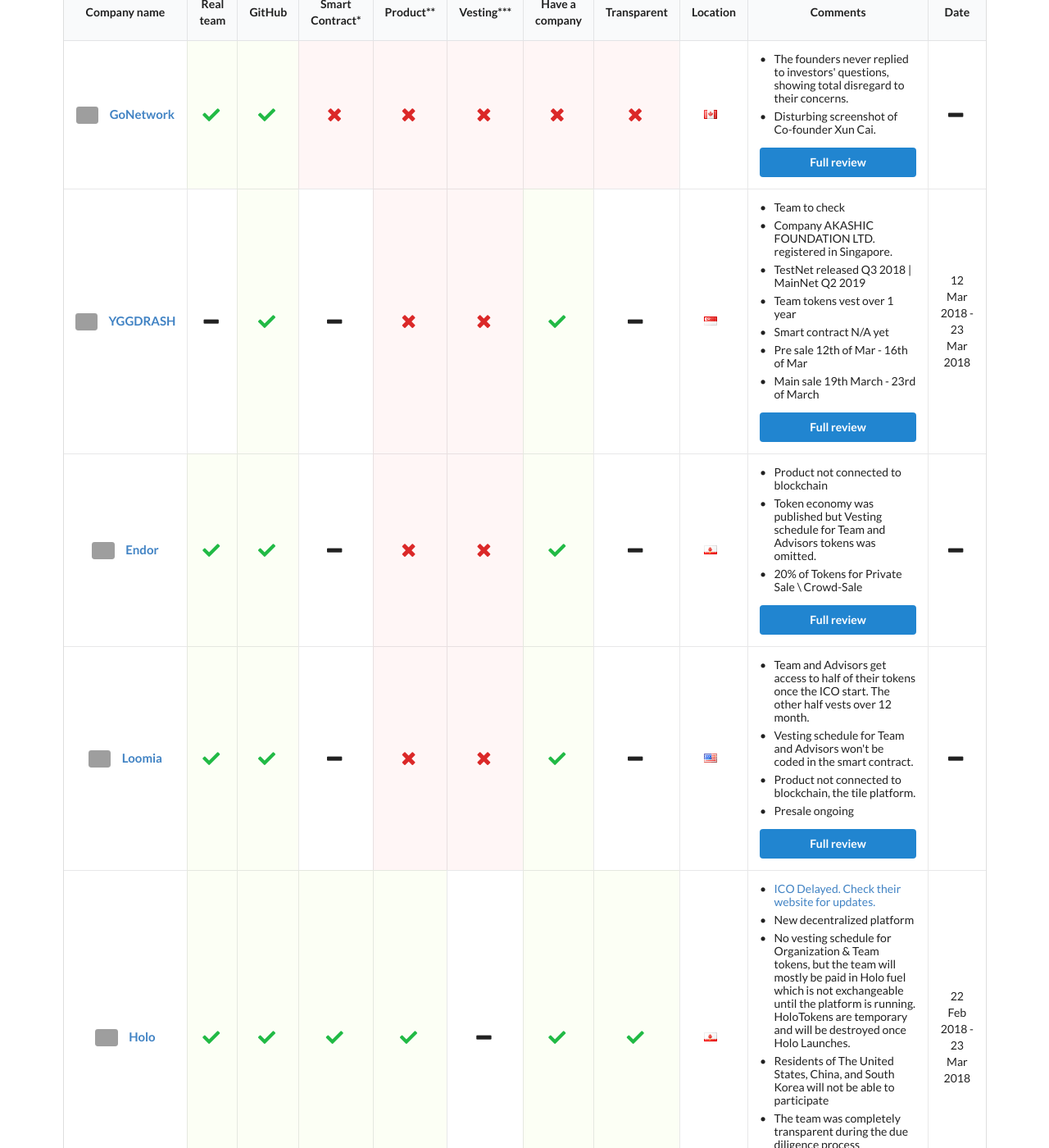
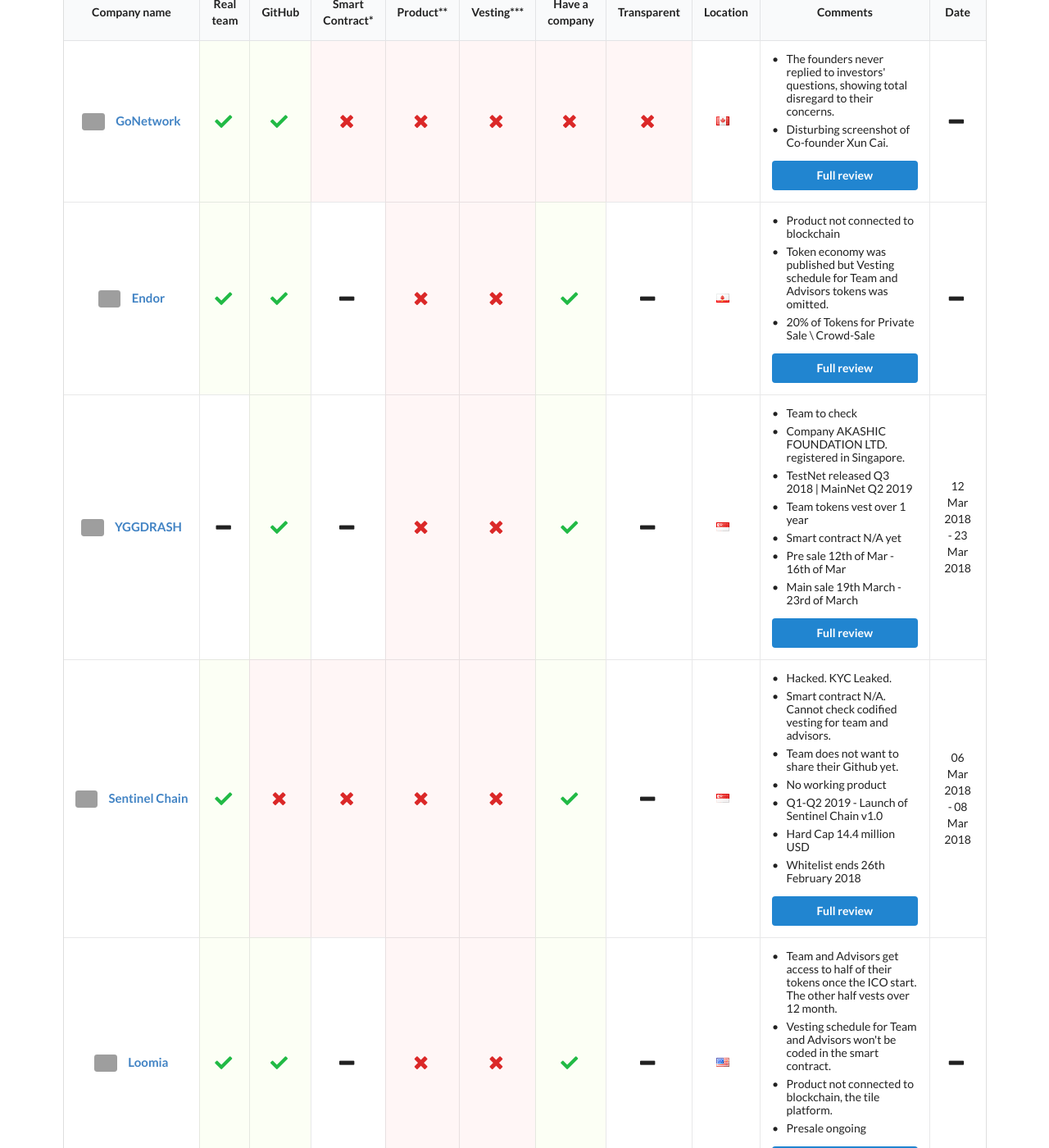
Before and after one commit to ico-check/ico-check, a Jekyll site: the page built from index.md, in a window 1280 px wide and 1400 px high, scrolled down 512 px. Shown: the whole window at 82% size. Built offline with Jekyll 4.4.1, drawn with Linux system fonts in a browser that asks for light colours; nearby versions of some CDN libraries; grey boxes are pictures that could not be loaded.

Commit message:
35-sentinelchain-ico-check
Added sentinel chain

```diff
--- a/_data/active-future-icos.yml
+++ b/_data/active-future-icos.yml
@@ -17,6 +17,26 @@
   ico_end_date:
   safe: false
   issue_url: https://github.com/ico-check/ico-check/issues/12
+
+- name: Endor
+  image: https://i.imgur.com/JoIgfZZ.jpg
+  url: https://www.endor.com
+  real_team: true
+  github: true
+  smart_contract:
+  product: false
+  min_vesting: false
+  have_company: true
+  transparent:
+  location: Gibraltar
+  comments:
+    - content: Product not connected to blockchain
+    - content: Token economy was published but Vesting schedule for Team and Advisors tokens was omitted.
+    - content: 20% of Tokens for Private Sale \ Crowd-Sale
+  ico_start_date:
+  ico_end_date:
+  safe:
+  issue_url: https://github.com/ico-check/ico-check/issues/64
 
 - name: YGGDRASH
   image: https://i.imgur.com/jTpqWxB.jpg
@@ -42,25 +62,29 @@
   safe:
   issue_url: https://github.com/ico-check/ico-check/issues/71
 
-- name: Endor
-  image: https://i.imgur.com/JoIgfZZ.jpg
-  url: https://www.endor.com
+- name: Sentinel Chain
+  image: https://i.imgur.com/edGEqYY.png
+  url: https://sentinel-chain.org/
   real_team: true
-  github: true
-  smart_contract:
+  github: false
+  smart_contract: false
   product: false
   min_vesting: false
   have_company: true
   transparent:
-  location: Gibraltar
+  location: Singapore
   comments:
-    - content: Product not connected to blockchain
-    - content: Token economy was published but Vesting schedule for Team and Advisors tokens was omitted.
-    - content: 20% of Tokens for Private Sale \ Crowd-Sale
-  ico_start_date:
-  ico_end_date:
+    - content: Hacked. KYC Leaked.
+    - content: Smart contract N/A. Cannot check codified vesting for team and advisors.
+    - content: Team does not want to share their Github yet.
+    - content: No working product
+    - content: Q1-Q2 2019 - Launch of Sentinel Chain v1.0
+    - content: Hard Cap 14.4 million USD
+    - content: Whitelist ends 26th February 2018
+  ico_start_date: 2018-03-06T11:00:00Z
+  ico_end_date: 2018-03-08T11:00:00Z
   safe:
-  issue_url: https://github.com/ico-check/ico-check/issues/64
+  issue_url: https://github.com/ico-check/ico-check/issues/49
 
 - name: Loomia
   image: https://i.imgur.com/7YW0Axg.png
```
